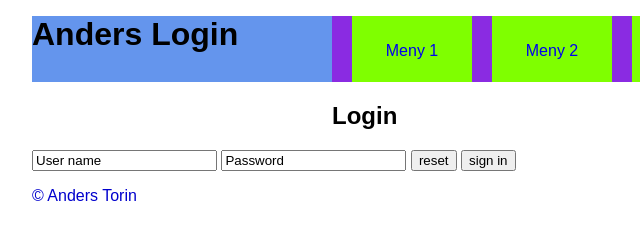
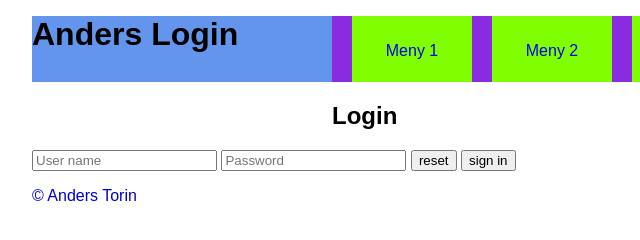
Before and after one commit to Bobbafesk/CSS-uppgift, a plain HTML site: page login_page.html in a window 1280 px wide. Shown: the full height of the page, 96-736 px from the left. Drawn offline with Linux system fonts and the light colour scheme.

Commit message:
Login changed

```diff
--- a/login_page.html
+++ b/login_page.html
@@ -27,12 +27,12 @@
                 <h2>Login</h2>
                 <form action="">
                     <label for="username"></label>
-                    <input type="text" id="username" name="username" value="User name">
+                    <input type="text" id="username" name="username" placeholder="User name">
 
                     <label for="password"></label>
-                    <input type="text" id="password" name="password" value="Password">
+                    <input type="password" id="password" name="password" placeholder="Password">
 
-                    <button type="button" onclick="alert('Reset fields!')">reset</button>
+                    <button type="reset" onclick="alert('Reset fields!')">reset</button>
                     <input type="submit" value="sign in">
                   </form>
 
```
